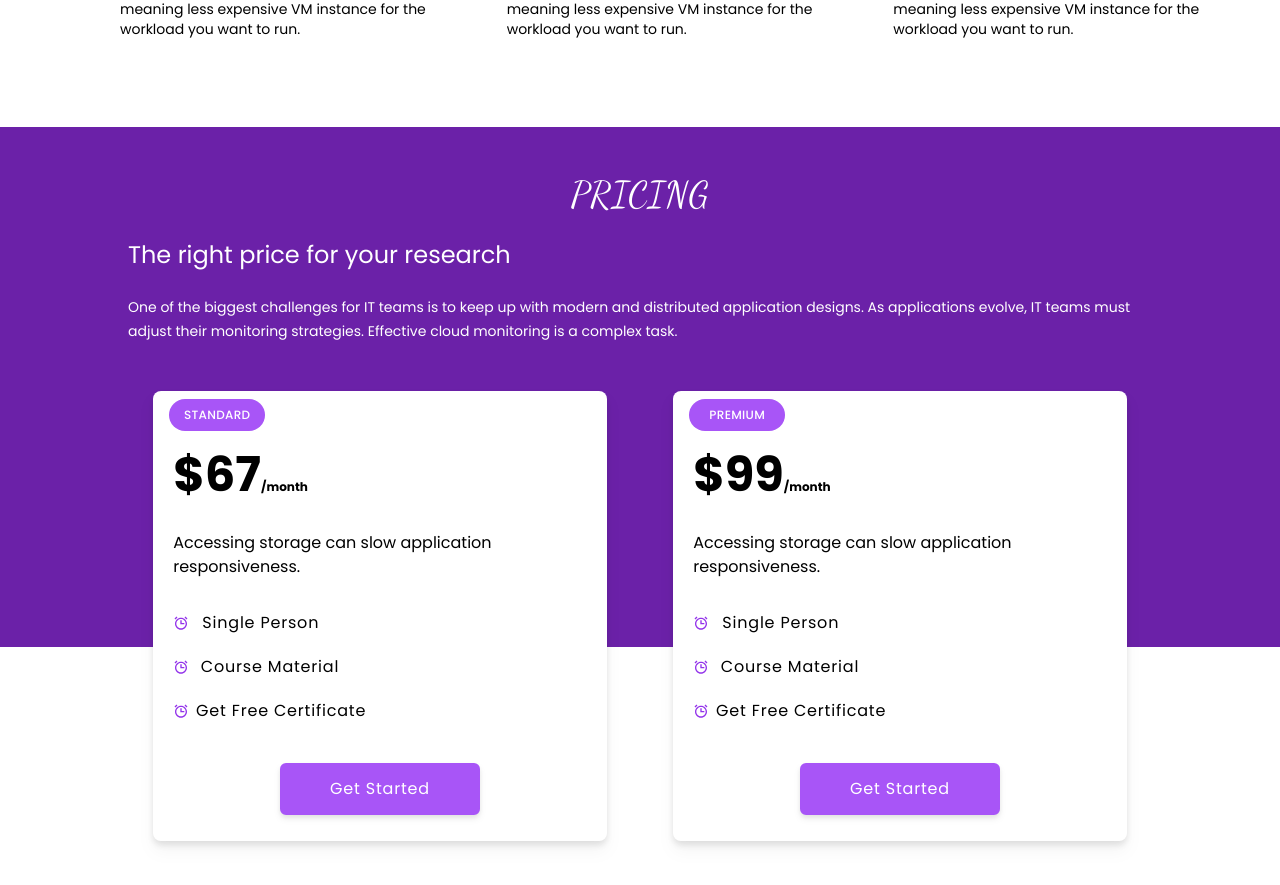
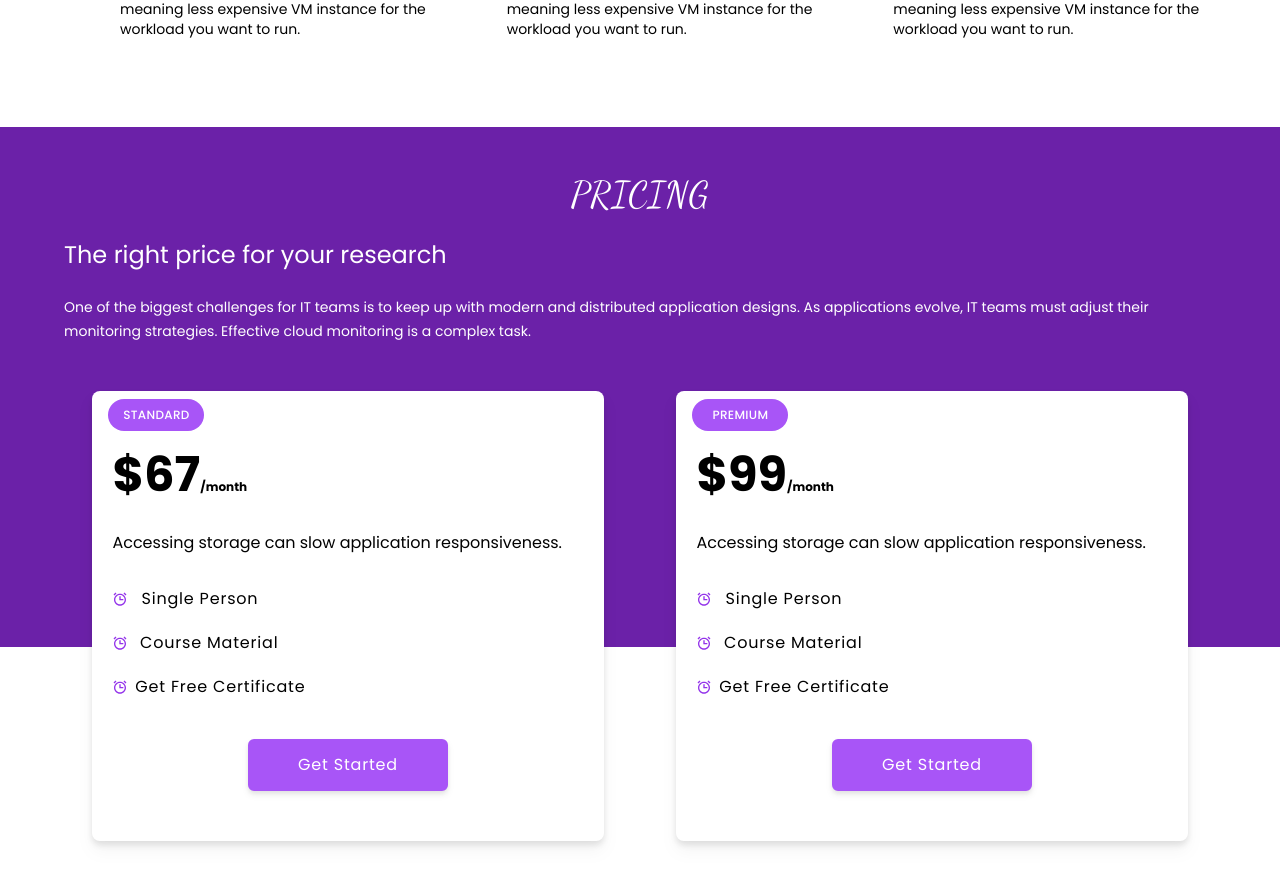
Before and after one commit to Orison03/Cloud-Project, a React (Create React App) app: page / in a window 1280 px wide. Shown: the part 2922-3807 px from the top of the page. Built offline with nearby package versions, Linux system fonts and the light colour scheme.

Commit message:
styled the pricing border

```diff
--- a/src/components/Pricing.js
+++ b/src/components/Pricing.js
@@ -4,7 +4,7 @@ import { BiAlarm } from "react-icons/bi";
 function Pricing() {
   return (
     <main className="w-full h-[520px] bg-purple-800 mb-8">
-      <div className="w-[80%] text-white mx-auto py-12">
+      <div className="w-[90%] text-white mx-auto py-12">
         <h1 className="text-center uppercase text-3xl font-slant pb-6 tracking-wide md:text-4xl">
           pricing
         </h1>
@@ -17,7 +17,7 @@ function Pricing() {
           must adjust their monitoring strategies. Effective cloud monitoring is
           a complex task.{" "}
         </p>
-        <section className="w-[80%] mb-8 md:grid grid-cols-2 gap-4 absolute">
+        <section className="w-[90%] mb-8 md:grid grid-cols-2 gap-4 absolute">
           {/* card one */}
           <div className="bg-white w-[90%] h-[410px] block mx-auto rounded-lg drop-shadow-lg mb-12 pt-2 md:h-[450px]">
             <p className="uppercase text-white text-xs ml-4 rounded-full bg-purple-500 w-24 h-8 flex items-center justify-center font-medium tracking-wide mb-5">
```
